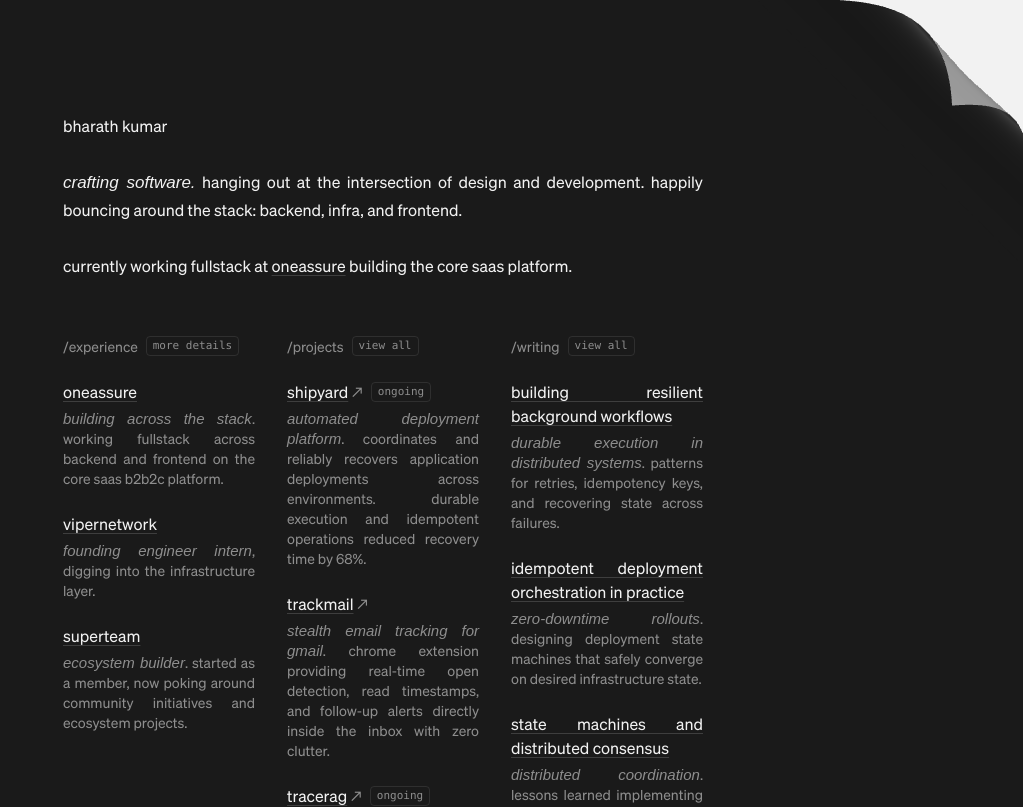
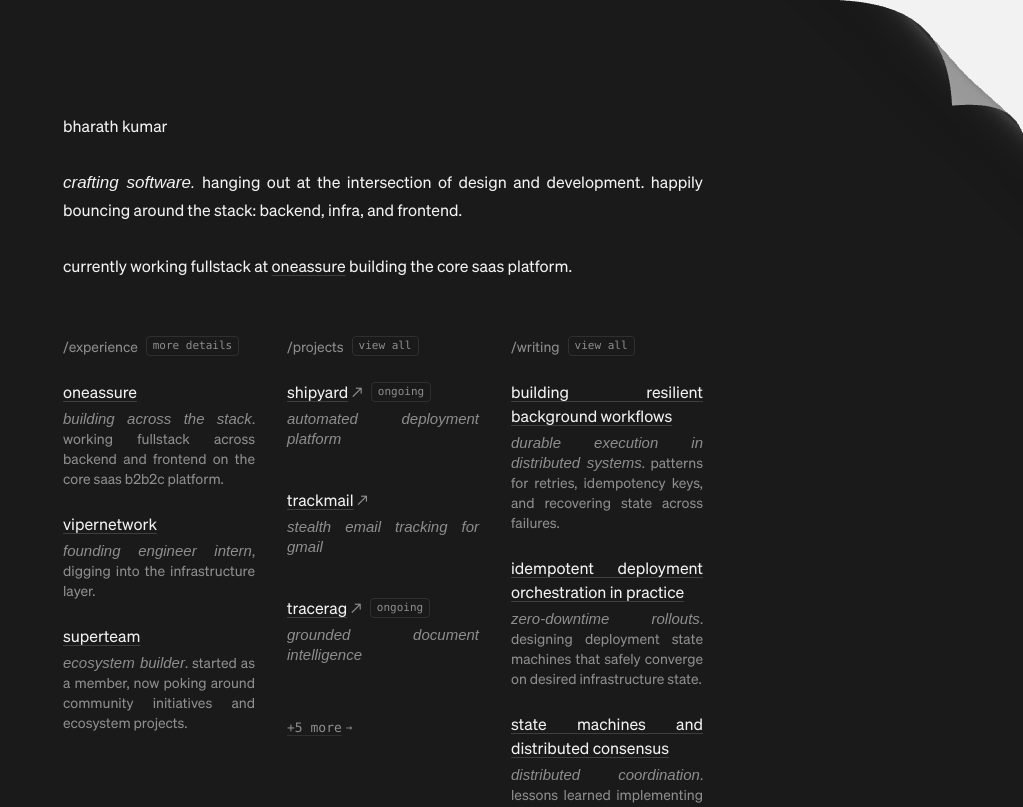
Before and after one commit to bharathkumaarr/v3, a Next.js app: page / in a window 1280 px wide. Shown: the top 807 px of the page, without its empty margins (257-1280 px from the left). Built offline with nearby package versions, Linux system fonts and the light colour scheme; a web font is replaced by a local one.

Commit message:
show only italicized tagline for projects on main page

```diff
--- a/src/components/sections/stack-columns.tsx
+++ b/src/components/sections/stack-columns.tsx
@@ -33,6 +33,11 @@ function ColumnHeader({ href, title, badge }: ColumnHeaderProps) {
       </Link>
     </h2>
   );
+}
+
+function getItalicSummary(text: string): string {
+  const match = text.match(/\*([^*]+)\*/);
+  return match ? `*${match[1]}*` : text;
 }
 
 export function StackColumns() {
@@ -108,7 +113,7 @@ export function StackColumns() {
                 )}
               </div>
               <p className="text-[14px] leading-[20px] text-neutral-6 mt-1 text-justify [text-align-last:left]">
-                <FormattedText>{item.description}</FormattedText>
+                <FormattedText>{getItalicSummary(item.description)}</FormattedText>
               </p>
             </div>
           ))}
```
